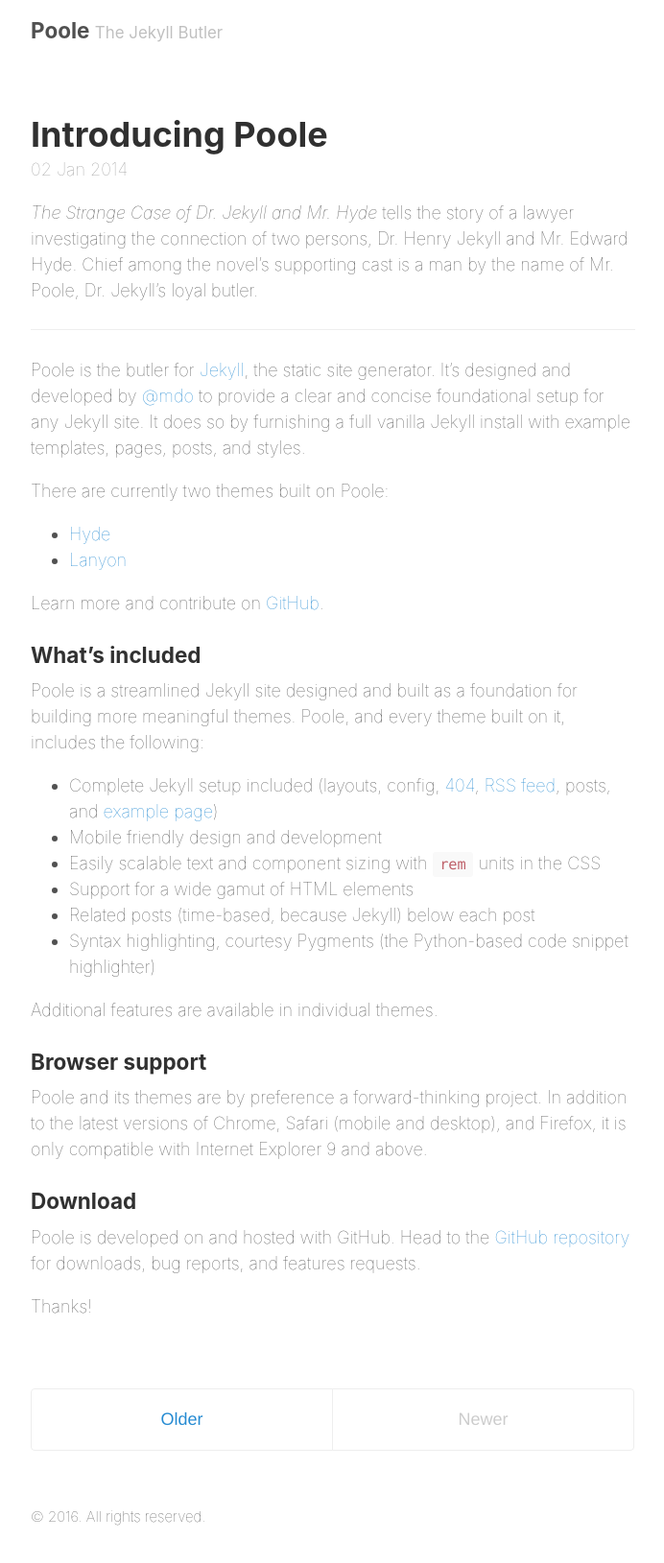
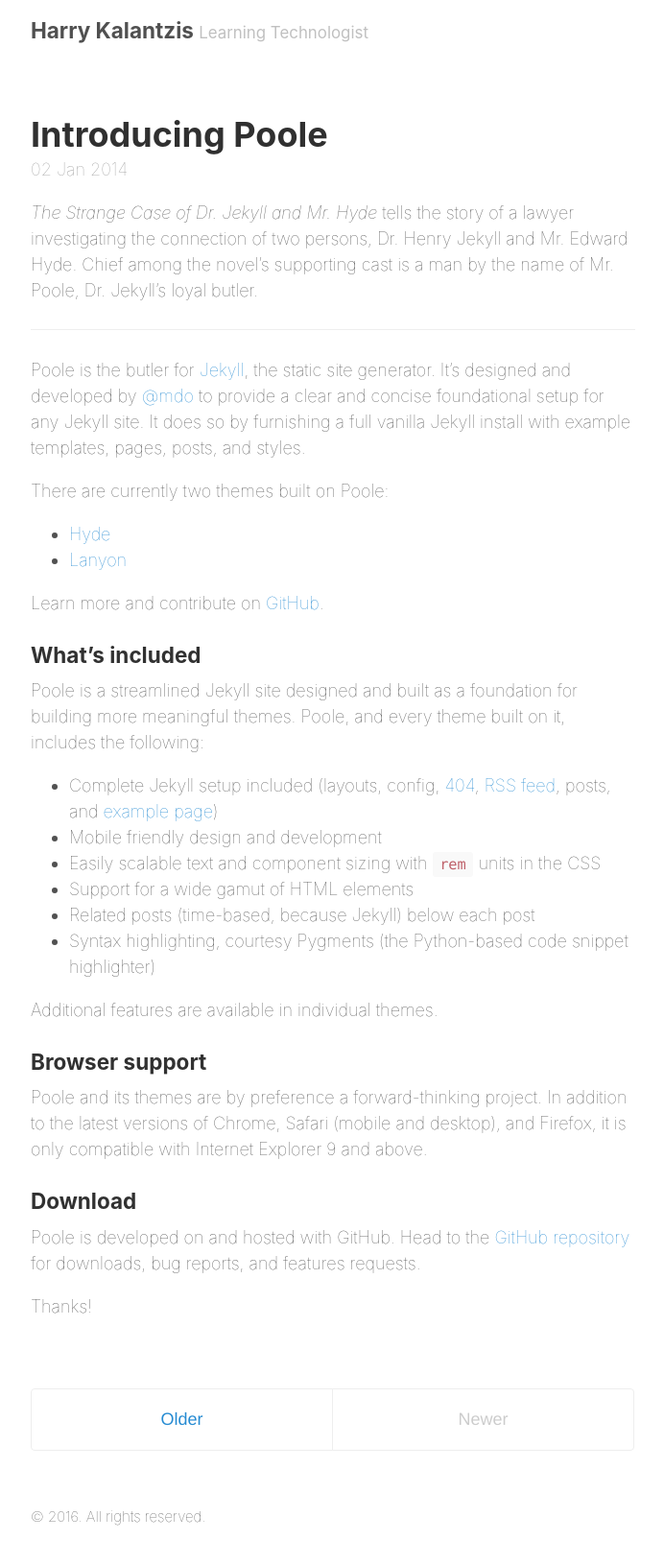
Before and after one commit to hkalant/poole, a Jekyll site: the page built from index.html, in a window 1280 px wide. Shown: the whole page at 96% size, without its empty margins (293-985 px from the left). Built offline with Jekyll 4.4.1, drawn with Linux system fonts in a browser that asks for light colours; the list of posts is cut into pages by our own code.

Commit message:
Updated config.yml

```diff
--- a/_config.yml
+++ b/_config.yml
@@ -1,12 +1,12 @@
 # Permalinks
 #
 # Use of `relative_permalinks` ensures post links from the index work properly.
-permalink:           pretty
+permalink:           /:title/
 
 # Setup
-title:               Poole
-tagline:             The Jekyll Butler
-url:                 http://getpoole.com
+title:               Harry Kalantzis
+tagline:             Learning Technologist
+url:                 http://harry.kalantzis.uk
 paginate:            1
 baseurl:             ""
 
@@ -19,9 +19,9 @@ sass:
 
 # About/contact
 author:
-  name:              Mark Otto
-  url:               https://twitter.com/mdo
-  email:             markdotto@gmail.com
+  name:              Harry Kalantzis
+  url:               https://twitter.com/hkalant
+  email:             hkalant@gmail.com
 
 # Custom vars
 version:             2.0.0
```
